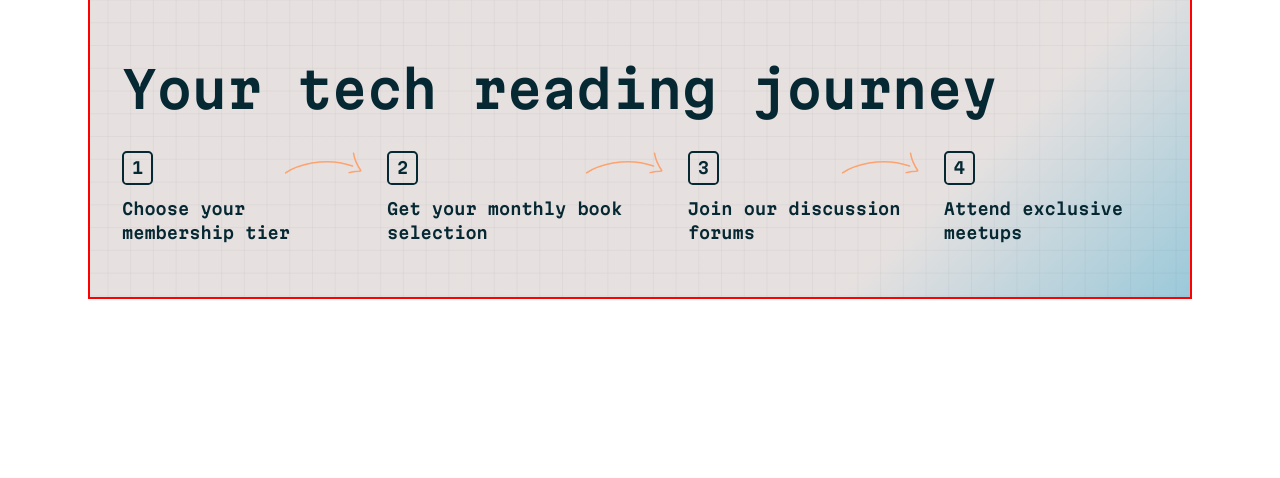
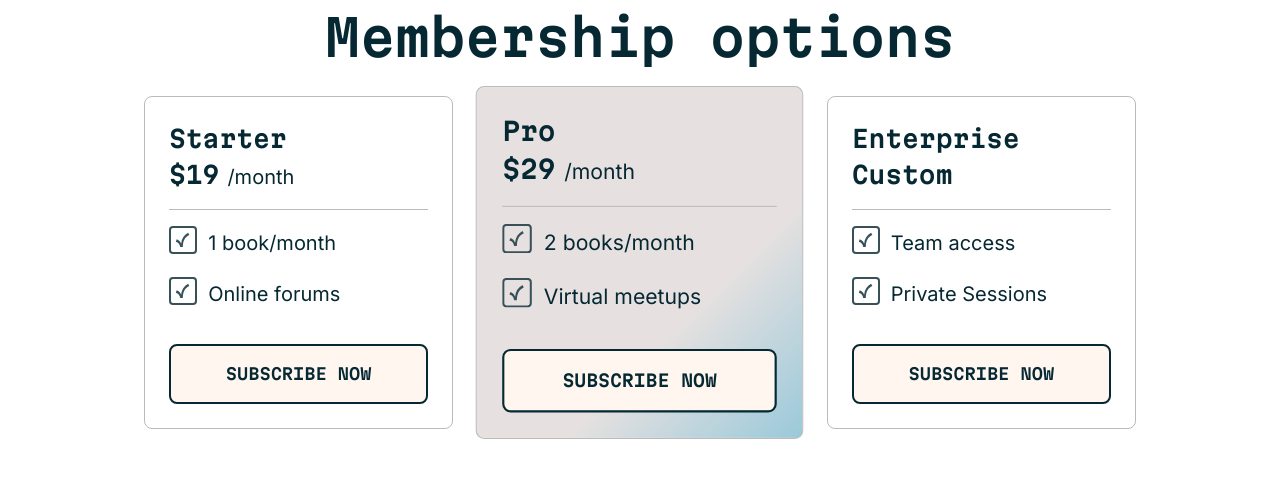
Before and after one commit to Lewis-mbui/fem-tech-book-club-landing-page, a website built with Vite: page index.html in a window 1280 px wide. Built offline with nearby package versions, Linux system fonts and the light colour scheme.

Commit message:
build membership block

```diff
--- a/index.html
+++ b/index.html
@@ -8,22 +8,87 @@
     <link rel="stylesheet" href="src/style.css" />
   </head>
   <body>
-    <section class="guide">
-      <div class="container guide__container">
-        <h2
-          class="guide__heading | ff-primary text-color-primary-400 fs-secondary-heading fw-semibold"
-        >
-          Your tech reading journey
-        </h2>
-        <ol
-          class="list list--num | ff-primary text-color-primary-400"
-          role="list"
-        >
-          <li class="fw-semibold">Choose your membership tier</li>
-          <li class="fw-semibold">Get your monthly book selection</li>
-          <li class="fw-semibold">Join our discussion forums</li>
-          <li class="fw-semibold">Attend exclusive meetups</li>
-        </ol>
+    <section class="membership">
+      <h2
+        class="membership__heading | ff-primary fw-semibold fs-secondary-heading text-color-primary-400"
+      >
+        Membership options
+      </h2>
+      <div class="membership__cards">
+        <div class="card | ff-primary">
+          <header class="card__header">
+            <h3 class="card__type | text-color-primary-400 fw-semibold">
+              Starter
+            </h3>
+            <p class="card__price | text-color-primary-400 fw-semibold">
+              $19<span class="billing-cycle | ff-secondary fw-regular"
+                >/month</span
+              >
+            </p>
+          </header>
+          <div class="card__body">
+            <ul
+              class="list--tick | ff-secondary text-color-primary-400"
+              role="list"
+            >
+              <li>1 book/month</li>
+              <li>Online forums</li>
+            </ul>
+            <a
+              class="btn btn--primary btn--block | ff-primary fs-buttons fw-semibold"
+            >
+              <span>Subscribe Now</span>
+            </a>
+          </div>
+        </div>
+        <div class="card card--pro | ff-primary">
+          <header class="card__header">
+            <h3 class="card__type | text-color-primary-400 fw-semibold">Pro</h3>
+            <p class="card__price | text-color-primary-400 fw-semibold">
+              $29<span class="billing-cycle | ff-secondary fw-regular"
+                >/month</span
+              >
+            </p>
+          </header>
+          <div class="card__body">
+            <ul
+              class="list--tick | ff-secondary text-color-primary-400"
+              role="list"
+            >
+              <li>2 books/month</li>
+              <li>Virtual meetups</li>
+            </ul>
+            <a
+              class="btn btn--primary btn--block | ff-primary fs-buttons fw-semibold"
+            >
+              <span>Subscribe Now</span>
+            </a>
+          </div>
+        </div>
+        <div class="card | ff-primary">
+          <header class="card__header">
+            <h3 class="card__type | text-color-primary-400 fw-semibold">
+              Enterprise
+            </h3>
+            <p class="card__price | text-color-primary-400 fw-semibold">
+              Custom
+            </p>
+          </header>
+          <div class="card__body">
+            <ul
+              class="list--tick | ff-secondary text-color-primary-400"
+              role="list"
+            >
+              <li>Team access</li>
+              <li>Private Sessions</li>
+            </ul>
+            <a
+              class="btn btn--primary btn--block | ff-primary fs-buttons fw-semibold"
+            >
+              <span>Subscribe Now</span>
+            </a>
+          </div>
+        </div>
       </div>
     </section>
     <script type="module" src="/src/main.js"></script>
--- a/src/style.css
+++ b/src/style.css
@@ -60,7 +60,7 @@
   /* Gradients */
   --text-gradient: linear-gradient(107deg, var(--clr-accent-400) -11.37%, var(--clr-primary-400) 61.84%);
   --default-gradient: linear-gradient(90deg, var(--clr-accent-200) 0%, var(--clr-accent-300)100%);
-  --card-gradient:linear-gradient(135deg, var(--clr-neutral-200) 75%, var(--clr-primary-300) 100%);
+  --card-gradient:linear-gradient(135deg, var(--clr-neutral-200) 65%, var(--clr-primary-300) 100%);
 
   /* Typography */
   --ff-primary: 'Martian Mono', sans-serif;
@@ -285,6 +285,7 @@ svg {
   border: 1px solid #bbb;
   border-radius: 8px;
   padding: 1.5rem;
+  max-width: 22rem;
 }
 
 .card__header {
@@ -459,6 +460,68 @@ svg {
   margin-bottom: 1.5rem;
 }
 
+/* MEMBERSHIP BLOCK */
+.membership {
+  padding-inline: 1rem;
+  gap: 1rem;
+}
+
+.membership__heading {
+  margin-bottom: 1.3rem;
+}
+
+.membership__cards {
+  display: grid;
+  gap: 1.25rem;
+  max-width: 50rem;
+}
+
+.membership__cards .card--pro {
+  background: var(--card-gradient);
+}
+
+@media (min-width: 50em) {
+  .membership__cards {
+    grid-template-columns: repeat(2, 1fr);
+    align-items: start;
+    gap: 2rem;
+  }
+
+  .membership__cards .card {
+    max-width: none;
+  }
+}
+
+@media (min-width: 65em) {
+  .membership__heading {
+    text-align: center;
+  }
+
+  .membership__cards {
+    grid-template-columns: repeat(3, 1fr);
+    max-width: none;
+    max-width: 62rem;
+    margin-inline: auto;
+  }
+
+  .membership__cards .card {
+    transition: transform 0.15s;
+    cursor: pointer;
+  }
+
+  :where(.membership__cards > :not(.card--pro):hover) {
+    transform: scale(1.03);
+  }
+
+  .membership__cards .card--pro {
+    transform: scale(1.06);
+  }
+
+  .membership__cards .card--pro:hover {
+    transform: scale(1.09);
+  }
+}
+
 /* UTILITY CLASSES */
 .container {
   padding-inline: 1rem;
```
Also changed, not shown: components/membership-block.html (added, +75 -0 lines).
